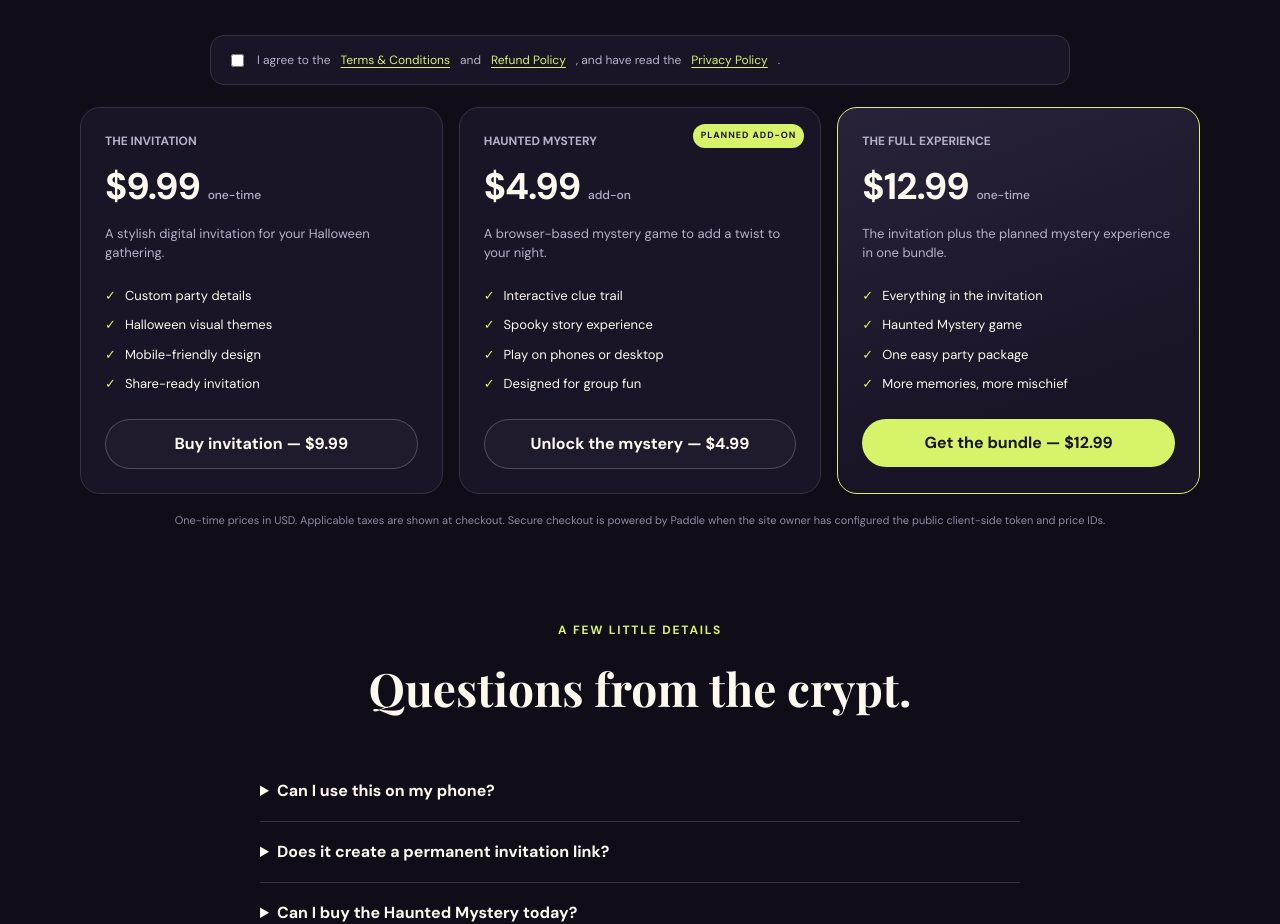
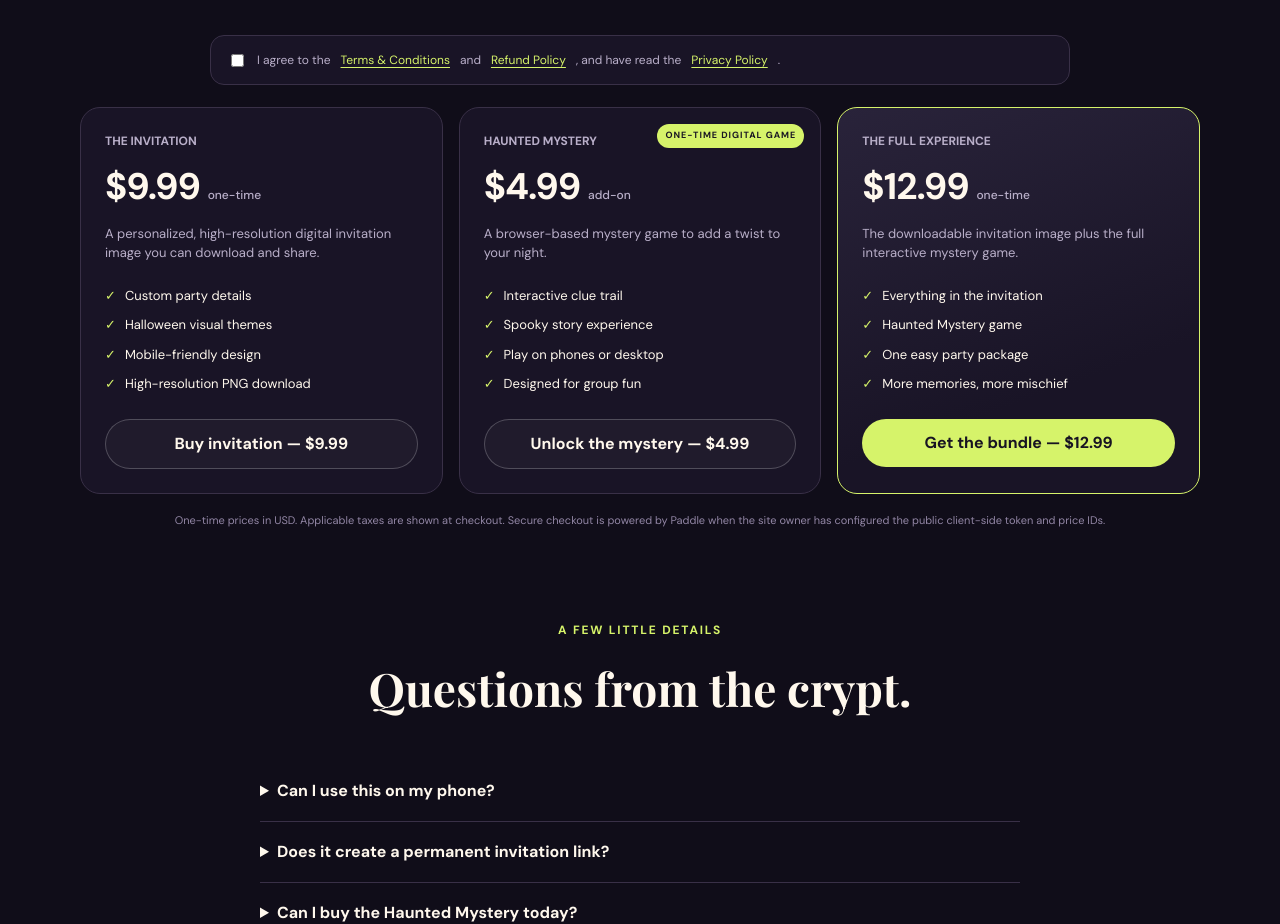
Before and after one commit to flaviosilva-create/spookylink, a plain HTML site: page index.html in a window 1280 px wide. Shown: the part 3460-4384 px from the top of the page. Drawn offline with nearby package versions, Linux system fonts and the light colour scheme.

Commit message:
Finish initialization and align plan copy with actual deliverables

```diff
--- a/index.html
+++ b/index.html
@@ -69,9 +69,9 @@
 <div id="gameContent" hidden><div class="game-top"><span class="game-kicker">THE MIDNIGHT CIPHER</span><span id="gameProgress" class="game-progress">CLUE 1 OF 4</span></div><h3 id="gameTitle">The Clockmaker’s Riddle</h3><p id="gameStory" class="game-story"></p><div id="gameAnswers" class="game-answers"></div><p id="gameFeedback" class="game-feedback" aria-live="polite"></p><button id="nextClue" class="btn btn-primary" type="button" hidden>Next clue ↗</button><button id="restartGame" class="btn btn-outline" type="button">Restart game</button></div>
 </div></div></div></div></section>
 <section class="section" id="pricing"><div class="wrap"><div class="section-head"><div class="eyebrow">Pick your potion</div><h2>A little spooky. A lot of fun.</h2><p>Choose a one-time digital purchase. Preview the invitation for free; checkout unlocks the selected product.</p></div>
-<div class="legal-consent"><label><input id="purchaseTerms" type="checkbox"> I agree to the <a href="terms.html" target="_blank" rel="noopener">Terms & Conditions</a> and <a href="refunds.html" target="_blank" rel="noopener">Refund Policy</a>, and have read the <a href="privacy.html" target="_blank" rel="noopener">Privacy Policy</a>.</label></div><div class="price-grid"><article class="price-card"><div class="plan">THE INVITATION</div><div class="price">$9.99 <small>one-time</small></div><p>A stylish digital invitation for your Halloween gathering.</p><ul><li>Custom party details</li><li>Halloween visual themes</li><li>Mobile-friendly design</li><li>Share-ready invitation</li></ul><button class="btn btn-outline plan-btn" data-plan="invitation" type="button">Buy invitation — $9.99</button></article>
-<article class="price-card"><div class="popular">PLANNED ADD-ON</div><div class="plan">HAUNTED MYSTERY</div><div class="price">$4.99 <small>add-on</small></div><p>A browser-based mystery game to add a twist to your night.</p><ul><li>Interactive clue trail</li><li>Spooky story experience</li><li>Play on phones or desktop</li><li>Designed for group fun</li></ul><button class="btn btn-outline plan-btn" data-plan="mystery" type="button">Unlock the mystery — $4.99</button></article>
-<article class="price-card featured"><div class="plan">THE FULL EXPERIENCE</div><div class="price">$12.99 <small>one-time</small></div><p>The invitation plus the planned mystery experience in one bundle.</p><ul><li>Everything in the invitation</li><li>Haunted Mystery game</li><li>One easy party package</li><li>More memories, more mischief</li></ul><button class="btn btn-primary plan-btn" data-plan="bundle" type="button">Get the bundle — $12.99</button></article></div>
+<div class="legal-consent"><label><input id="purchaseTerms" type="checkbox"> I agree to the <a href="terms.html" target="_blank" rel="noopener">Terms & Conditions</a> and <a href="refunds.html" target="_blank" rel="noopener">Refund Policy</a>, and have read the <a href="privacy.html" target="_blank" rel="noopener">Privacy Policy</a>.</label></div><div class="price-grid"><article class="price-card"><div class="plan">THE INVITATION</div><div class="price">$9.99 <small>one-time</small></div><p>A personalized, high-resolution digital invitation image you can download and share.</p><ul><li>Custom party details</li><li>Halloween visual themes</li><li>Mobile-friendly design</li><li>High-resolution PNG download</li></ul><button class="btn btn-outline plan-btn" data-plan="invitation" type="button">Buy invitation — $9.99</button></article>
+<article class="price-card"><div class="popular">ONE-TIME DIGITAL GAME</div><div class="plan">HAUNTED MYSTERY</div><div class="price">$4.99 <small>add-on</small></div><p>A browser-based mystery game to add a twist to your night.</p><ul><li>Interactive clue trail</li><li>Spooky story experience</li><li>Play on phones or desktop</li><li>Designed for group fun</li></ul><button class="btn btn-outline plan-btn" data-plan="mystery" type="button">Unlock the mystery — $4.99</button></article>
+<article class="price-card featured"><div class="plan">THE FULL EXPERIENCE</div><div class="price">$12.99 <small>one-time</small></div><p>The downloadable invitation image plus the full interactive mystery game.</p><ul><li>Everything in the invitation</li><li>Haunted Mystery game</li><li>One easy party package</li><li>More memories, more mischief</li></ul><button class="btn btn-primary plan-btn" data-plan="bundle" type="button">Get the bundle — $12.99</button></article></div>
 <p class="disclaimer">One-time prices in USD. Applicable taxes are shown at checkout. Secure checkout is powered by Paddle when the site owner has configured the public client-side token and price IDs.</p></div></section>
 <section class="section" style="padding-top:0"><div class="wrap"><div class="section-head"><div class="eyebrow">A few little details</div><h2>Questions from the crypt.</h2></div><div class="faq"><details><summary>Can I use this on my phone?</summary><p>Yes. The page is designed to adapt to mobile and desktop screens. The invitation preview updates as you edit the form.</p></details><details><summary>Does it create a permanent invitation link?</summary><p>SpookyLink currently offers a free live preview, copyable invitation text, and a paid downloadable invitation image. Permanent hosted links, RSVP collection, and guest management are not included.</p></details><details><summary>Can I buy the Haunted Mystery today?</summary><p>The browser-based mystery experience is implemented. Checkout requires the site owner to configure a Paddle client-side token and the three price IDs. A completed checkout unlocks the game in the current browser.</p></details></div></div></section>
 </main>
@@ -116,6 +116,8 @@ $('downloadInvite').addEventListener('click',()=>{if(!hasEntitlement('invitation
 function loadCanvas(){const s=document.createElement('script');s.src='https://cdnjs.cloudflare.com/ajax/libs/html2canvas/1.4.1/html2canvas.min.js';s.onload=downloadCanvas;s.onerror=()=>showToast('Image download unavailable. Use Copy invitation text instead.');document.head.appendChild(s)}
 function downloadCanvas(){if(!window.html2canvas)return;window.html2canvas($('previewInvite'),{scale:2,backgroundColor:null,useCORS:true}).then(canvas=>{const a=document.createElement('a');a.download='spookylink-invitation.png';a.href=canvas.toDataURL('image/png');a.click();showToast('Your invitation image is ready!')}).catch(()=>showToast('Could not export image in this browser. Try Copy invitation text.'))}
 update();
+initializePaddle();
+updateEntitlementUI();
 })();
 </script>
 </body>
```
